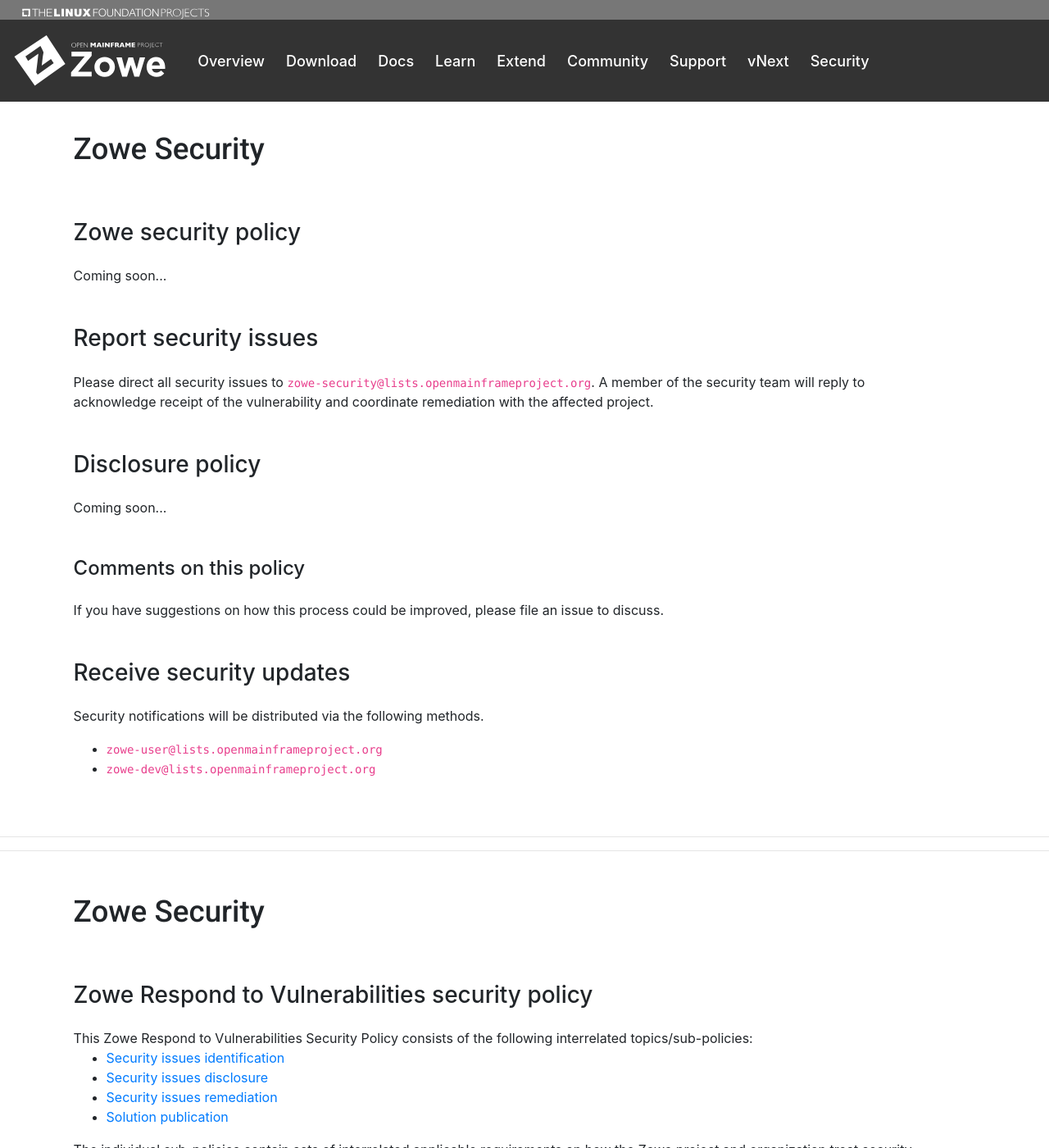
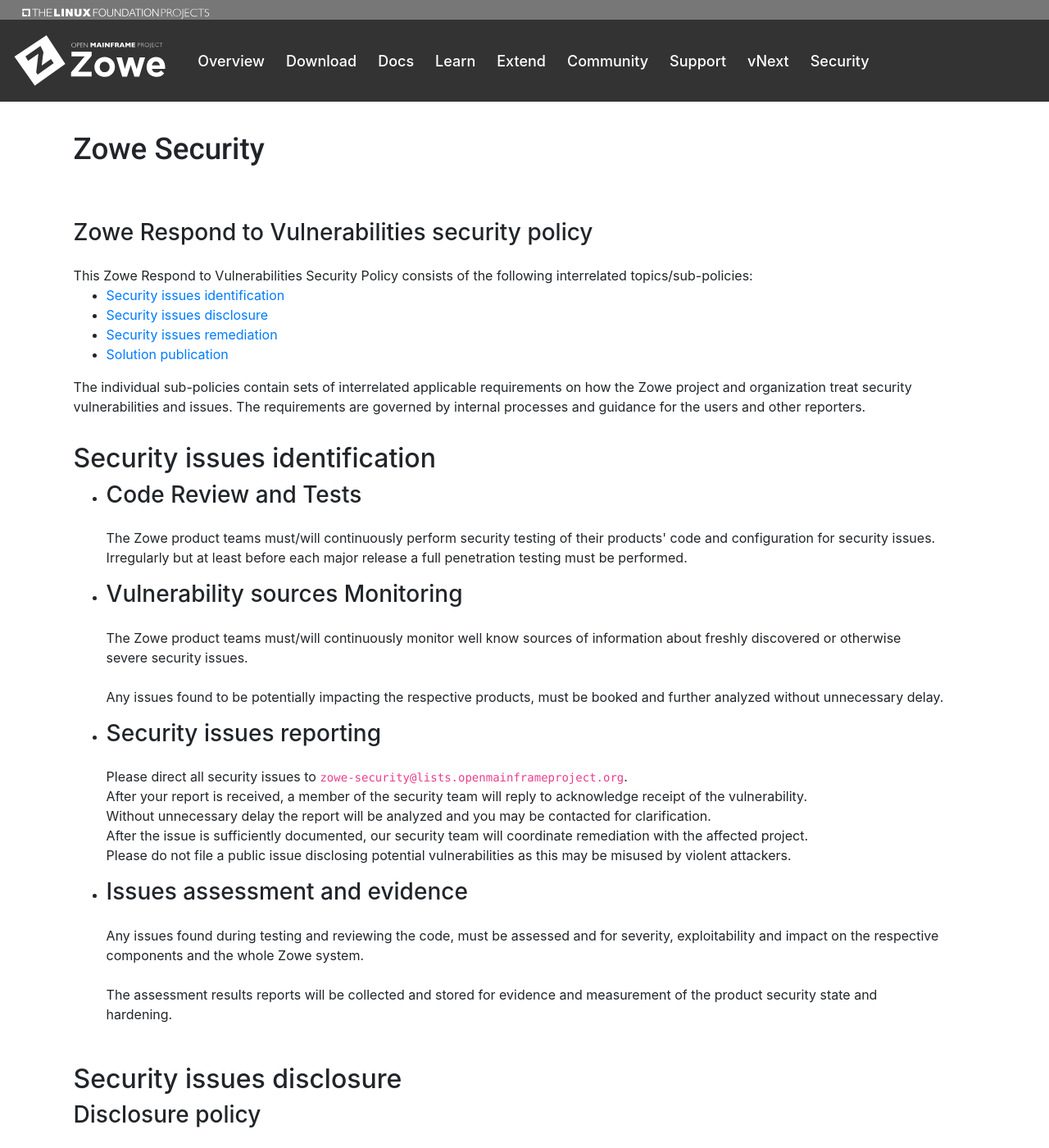
Before and after one commit to zowe/zowe.github.io, a Jekyll site: the page built from security.md, in a window 1280 px wide and 1400 px high. Shown: the whole window at 82% size. Built offline with Jekyll 4.4.1, drawn with Linux system fonts in a browser that asks for light colours; our own code applies the rules of GitHub Pages for plain Markdown files.

Commit message:
Update security.md
Removed old version content

Signed-off-by: Pavlin Zahariev <pavlin.zahariev@broadcom.net>

```diff
--- a/security.md
+++ b/security.md
@@ -1,41 +1,3 @@
----
----
-
-<!-- SPDX-License-Identifier: CC-BY-4.0 -->
-<!-- Copyright Contributors to the Zowe project. -->
-
-<section class="whitebackground" style="float: none;">
-  <h1 id="download" style="margin-bottom: 2rem">Zowe Security</h1>
-
-<div style="padding-top: 3%">
-    <h3 style="margin-bottom: 1.5rem">Zowe security policy</h3>
-    <p>Coming soon...</p>
-</div>
-
-<div style="padding-top: 3%">
-    <h3 style="margin-bottom: 1.5rem">Report security issues</h3>
-    <p>Please direct all security issues to <code>zowe-security@lists.openmainframeproject.org</code>. A member of the security team will reply to acknowledge receipt of the vulnerability and coordinate remediation with the affected project.</p>
-</div>
-
-<div style="padding-top: 3%">
-    <h3 style="margin-bottom: 1.5rem">Disclosure policy</h3>
-    <p>Coming soon...</p>
-   <div style="padding-top: 3%">
-    <h4 style="margin-bottom: 1.5rem">Comments on this policy</h4>
-    <p>If you have suggestions on how this process could be improved, please file an issue to discuss.</p>
-   </div>
-</div>
-
-<div style="padding-top: 3%">
-    <h3 style="margin-bottom: 1.5rem">Receive security updates</h3>
-    <p>Security notifications will be distributed via the following methods.</p>
-    <ul>
-    <li><code>zowe-user@lists.openmainframeproject.org</code></li>
-    <li><code>zowe-dev@lists.openmainframeproject.org</code></li>
-    </ul>
-</div>
-
-</section>
 ---
 ---
 
```
